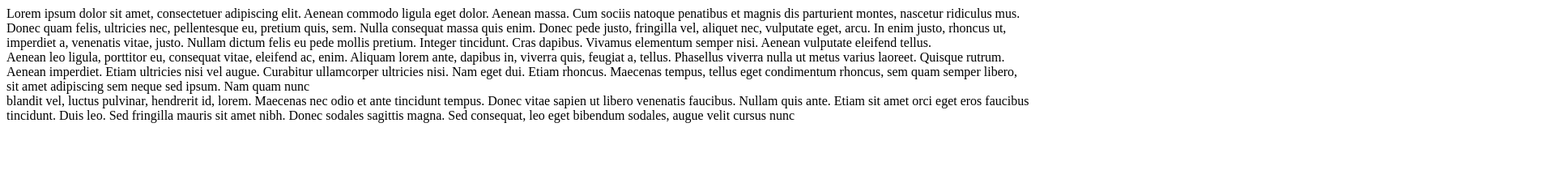
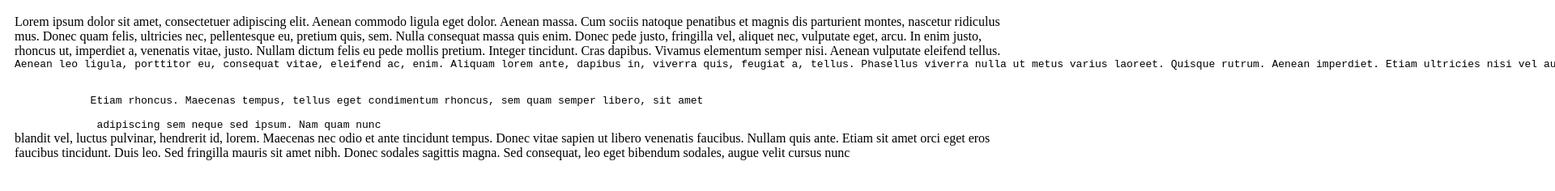
Before and after one commit to astipili/numbered, a website: page index.html in a window 1280 px wide. Shown: the top 236 px of the page at 81% size, 1920 px wide, since content can reach past the window. Drawn offline with nearby package versions, Linux system fonts and the light colour scheme.

Commit message:
some more work

```diff
--- a/index.html
+++ b/index.html
@@ -1,12 +1,26 @@
 <html>
     <head>
         <link rel="stylesheet" href="numberify.css" />
+        <style type="text/css" media="screen">
+            #numbered{
+                padding: 10px;
+            }
+
+            p.special{
+               // margin-top: 10px;
+            }
+        </style>
     </head>
     <body>
         <div id = "numbered">
-            <p>Lorem ipsum dolor sit amet, consectetuer adipiscing elit. Aenean commodo ligula eget dolor. Aenean massa. Cum sociis natoque penatibus et magnis dis parturient montes, nascetur ridiculus mus. Donec quam felis, ultricies nec, pellentesque eu, pretium quis, sem. Nulla consequat massa quis enim. Donec pede justo, fringilla vel, aliquet nec, vulputate eget, arcu. In enim justo, rhoncus ut, imperdiet a, venenatis vitae, justo. Nullam dictum felis eu pede mollis pretium. Integer tincidunt. Cras dapibus. Vivamus elementum semper nisi. Aenean vulputate eleifend tellus.</p>
+            <p class="special">Lorem ipsum dolor sit amet, consectetuer adipiscing elit. Aenean commodo ligula eget dolor. Aenean massa. Cum sociis natoque penatibus et magnis dis parturient montes, nascetur ridiculus mus. Donec quam felis, ultricies nec, pellentesque eu, pretium quis, sem. Nulla consequat massa quis enim. Donec pede justo, fringilla vel, aliquet nec, vulputate eget, arcu. In enim justo, rhoncus ut, imperdiet a, venenatis vitae, justo. Nullam dictum felis eu pede mollis pretium. Integer tincidunt. Cras dapibus. Vivamus elementum semper nisi. Aenean vulputate eleifend tellus.</p>
 
-            <p>Aenean leo ligula, porttitor eu, consequat vitae, eleifend ac, enim. Aliquam lorem ante, dapibus in, viverra quis, feugiat a, tellus. Phasellus viverra nulla ut metus varius laoreet. Quisque rutrum. Aenean imperdiet. Etiam ultricies nisi vel augue. Curabitur ullamcorper ultricies nisi. Nam eget dui. Etiam rhoncus. Maecenas tempus, tellus eget condimentum rhoncus, sem quam semper libero, sit amet adipiscing sem neque sed ipsum. Nam quam nunc</p>
+            <pre>Aenean leo ligula, porttitor eu, consequat vitae, eleifend ac, enim. Aliquam lorem ante, dapibus in, viverra quis, feugiat a, tellus. Phasellus viverra nulla ut metus varius laoreet. Quisque rutrum. Aenean imperdiet. Etiam ultricies nisi vel augue. Curabitur ullamcorper ultricies nisi. Nam eget dui.
+
+
+            Etiam rhoncus. Maecenas tempus, tellus eget condimentum rhoncus, sem quam semper libero, sit amet
+
+             adipiscing sem neque sed ipsum. Nam quam nunc</pre>
 
             <p>blandit vel, luctus pulvinar, hendrerit id, lorem. Maecenas nec odio et ante tincidunt tempus. Donec vitae sapien ut libero venenatis faucibus. Nullam quis ante. Etiam sit amet orci eget eros faucibus tincidunt. Duis leo. Sed fringilla mauris sit amet nibh. Donec sodales sagittis magna. Sed consequat, leo eget bibendum sodales, augue velit cursus nunc</p>
         </div>
--- a/numberify.css
+++ b/numberify.css
@@ -15,7 +15,7 @@
     padding-left: 35px;
 }
 
-p {
+p, pre{
+    padding: 0;
     margin: 0;
-    padding: 0;
 }
--- a/numberify.js
+++ b/numberify.js
@@ -29,9 +29,14 @@ function numberify (selector) {
     function getRows(selector) {
     	console.log("getRows");
         var height = $(selector).height();
+        console.log("inner el padding", $(selector + ' p').css("padding-top"));
+        console.log("inner el margin", $(selector + ' p').css("margin-top"));
+
+        console.log($(selector).has('p').length);
 
         var margin_top = $(selector).css("padding-top");
         var margin_bottom = $(selector).css("padding-bottom");
+
 
         var margin_top = $(selector).css("padding-top");
         var margin_bottom = $(selector).css("padding-bottom");
```
